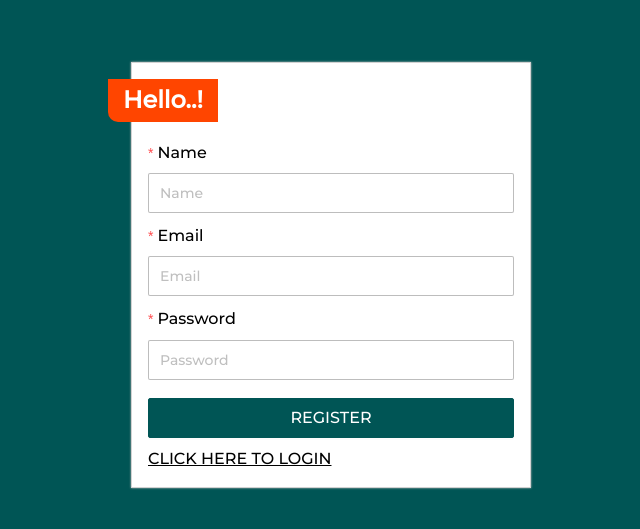
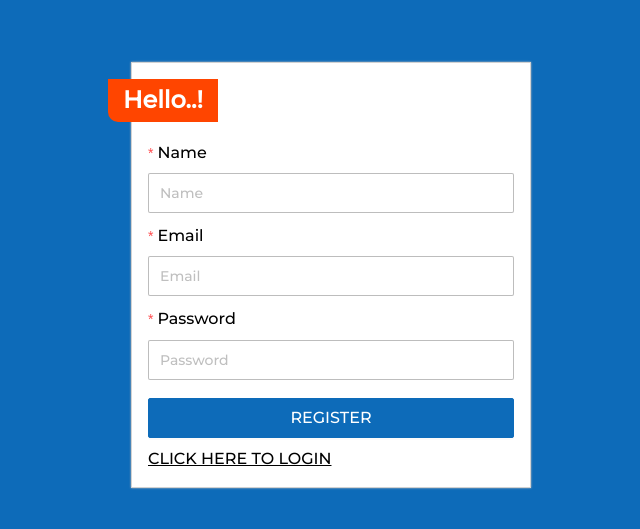
Before and after one commit to Naveen-McDev/Mc-Care-frontend, a React (Create React App) app: page /register in a window 1280 px wide. Shown: the part 125-654 px from the top of the page, without its empty margins (309-949 px from the left). Built offline with nearby package versions, Linux system fonts and the light colour scheme.

Commit message:
UI update

```diff
--- a/src/components/Layout.js
+++ b/src/components/Layout.js
@@ -153,7 +153,7 @@ function Layout({ children }) {
               >
                 <i className="ri-notification-line header-action-icon px-3"></i>
               </Badge>
-              <Link className="anchor mx-2" to="/profile">
+              <Link className="anchor mx-2" to="">
                 {user?.name}
               </Link>
             </div>
--- a/src/index.css
+++ b/src/index.css
@@ -82,8 +82,8 @@ label {
 }
 
 .primary-button {
-    background-color: #005555 !important;
-    border-color: #005555 !important;
+    background-color:  #0d6bb9 !important;
+    border-color: #0d6bb9 !important;
     height: 40px !important;
     width: 100% !important;
     color: white !important;
@@ -123,7 +123,7 @@ p {
     display: flex;
     align-items: center;
     justify-content: center;
-    background-color: #005555;
+    background-color: #0d6bb9;
 }
 
 .authentication-form {
--- a/src/layout.css
+++ b/src/layout.css
@@ -15,7 +15,7 @@
 }
 
 .sidebar {
-    background-color: #005555;
+    background-color: #0d6bb9;
     border-radius: 5px;
     box-shadow: 0 0 2px gray;
     margin-right: 20px;
@@ -74,7 +74,7 @@
 
 .active-menu-item {
     color: white;
-    background-color: #013737;
+    background-color: #0d6bb9;
     padding: 5px;
     border-radius: 5px;
 }
```
